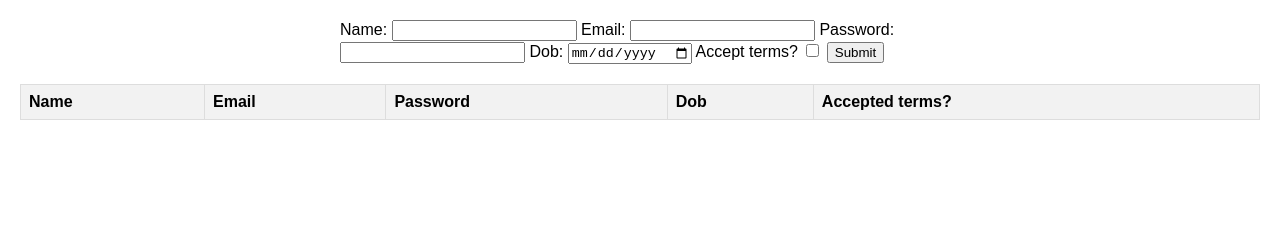
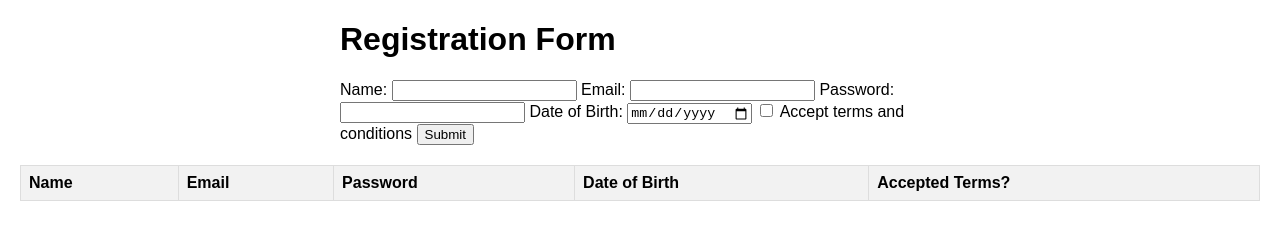
Before and after one commit to charanyareddy/wd101, a plain HTML site: page index.html in a window 1280 px wide. Drawn offline with Linux system fonts and the light colour scheme.

Commit message:
Update index.html

```diff
--- a/index.html
+++ b/index.html
@@ -3,12 +3,15 @@
 <head>
     <meta charset="UTF-8">
     <meta name="viewport" content="width=device-width, initial-scale=1.0">
-    <title>Responsive Registration Form</title>
+    <title>Registration Form</title>
     <link rel="stylesheet" type="text/css" href="style.css">
 </head>
 <body>
 
+    <div class="container">
         <form id="registrationForm">
+            <h1>Registration Form</h1>
+
             <label for="name">Name:</label>
             <input type="text" id="name" name="name" required>
 
@@ -18,11 +21,13 @@
             <label for="password">Password:</label>
             <input type="password" id="password" name="password" required>
 
-        <label for="dob">Dob:</label>
+            <label for="dob">Date of Birth:</label>
             <input type="date" id="dob" name="dob" required>
 
-        <label for="acceptTerms">Accept terms?</label>
+            <label for="acceptTerms">
                 <input type="checkbox" id="acceptTerms" name="acceptTerms" required>
+                Accept terms and conditions
+            </label>
 
             <button type="submit">Submit</button>
         </form>
@@ -33,14 +38,15 @@
                     <th>Name</th>
                     <th>Email</th>
                     <th>Password</th>
-                <th>Dob</th>
-                <th>Accepted terms?</th>
+                    <th>Date of Birth</th>
+                    <th>Accepted Terms?</th>
                 </tr>
             </thead>
             <tbody>
                 <!-- Table content will be added dynamically -->
             </tbody>
         </table>
+    </div>
 
     <script src="index.js"></script>
 </body>
```
Lines whose indentation alone changed are shown as unchanged.
